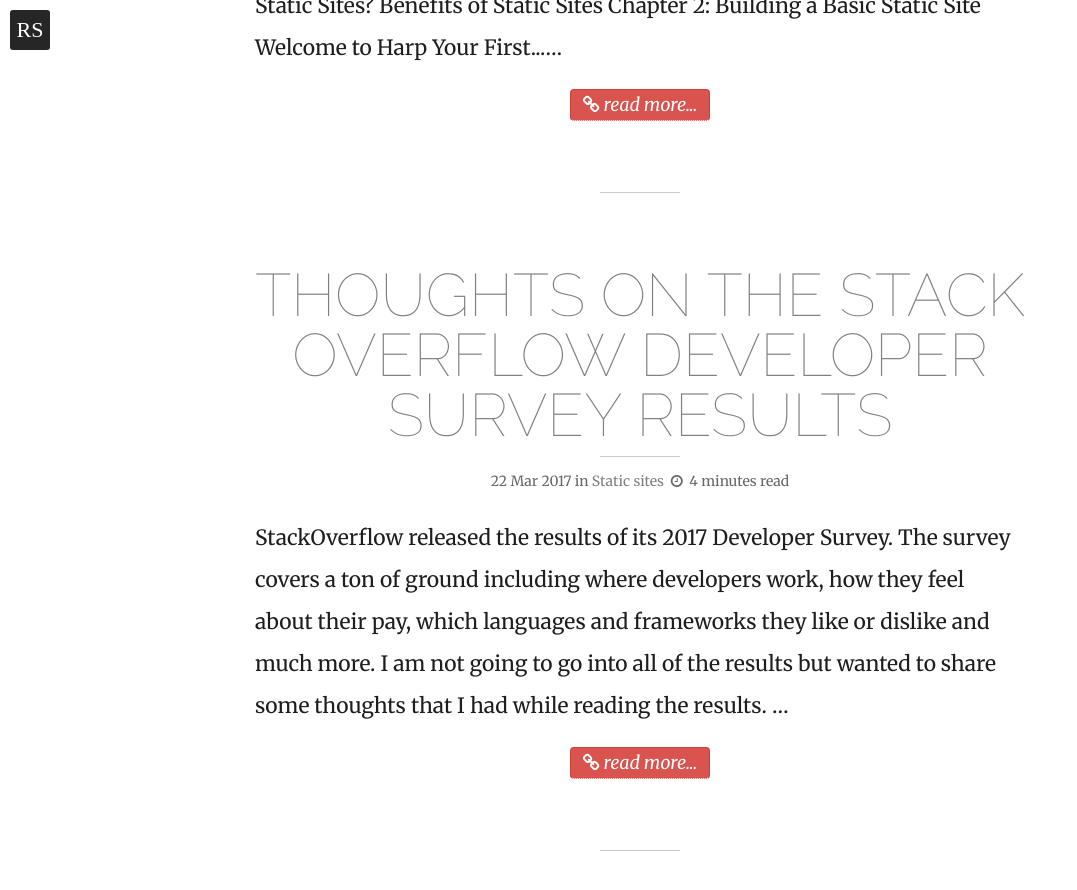
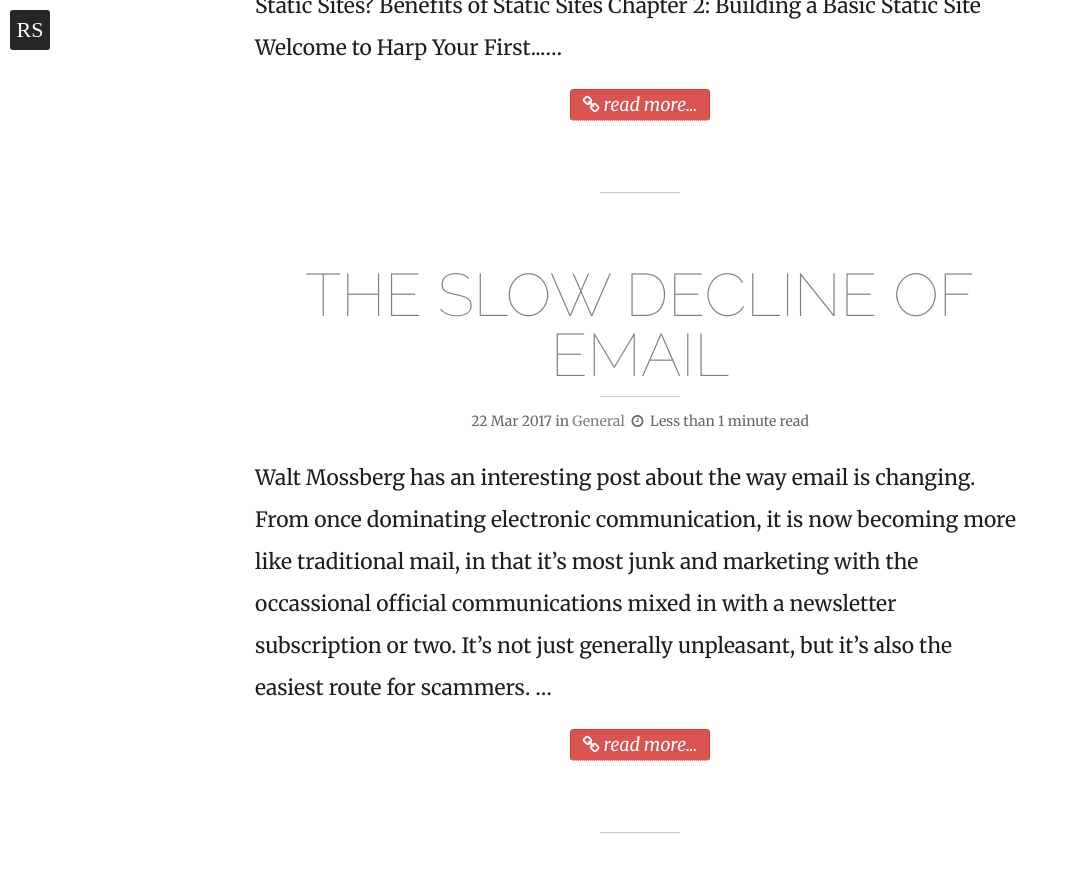
Before and after one commit to remotesynth/remotesynth.github.io, a Jekyll site: the page built from index.html, in a window 1280 px wide and 900 px high, scrolled down 951 px. Shown: the top 890 px of the window, without its empty margins (0-1077 px from the left). Built offline with Jekyll 4.4.1, drawn with Linux system fonts in a browser that asks for light colours; the list of posts is cut into pages by our own code; some of the changed text lies outside the part shown.

Commit message:
Quickie post

```diff
--- a/_data/publications.yaml
+++ b/_data/publications.yaml
@@ -10,6 +10,8 @@
       - URL: "https://css-tricks.com/really-makes-static-site-generator/"
 -   name: "Telerik Developer Network"
     articles:
+      - title: "Building a Conversational Bot with JavaScript and Node.js"
+        URL: "http://developer.telerik.com/content-types/tutorials/building-conversational-bot-javascript/"
       - title: "Can Google’s Guetzli JPEG Encoder Help Solve Web Page Bloat?"
         URL: "http://developer.telerik.com/content-types/opinion/can-googles-guetzli-jpeg-encoder-help-solve-web-page-bloat/"
       - title: "A Guide to Browser Scroll Animations"
--- /dev/null
+++ b/_posts/2017-04-03-decline-of-email.md
@@ -0,0 +1,15 @@
+---
+layout: post
+title: "The Slow Decline of Email"
+date: "2017-03-22"
+categories:
+    - general
+description: You hate it but you can't get rid of it yet.
+comments: true
+---
+
+Walt Mossberg has an [interesting post about the way email is changing](http://www.theverge.com/2017/3/29/15099510/walt-mossberg-email-growing-changing-vs-slack-snapchat-chat). From once dominating electronic communication, it is now becoming more like traditional mail, in that it's most junk and marketing with the occassional official communications mixed in with a newsletter subscription or two. It's not just generally unpleasant, but it's also the easiest route for scammers.
+
+> By and large, email is now a generally unpleasant, often untrustworthy, and sometimes literally perilous experience that deserves less and less of our time and attention. But it’s not dead, and I don’t expect it to disappear anytime soon. Just be wary of it.
+
+Rather than die, email is now supplemented with Slack, Twitter, Facebook, SnapChat, etc. However, none of these things has _replaced_ email, so we're stuck, for the moment, with a multitude of communication channels.
```
